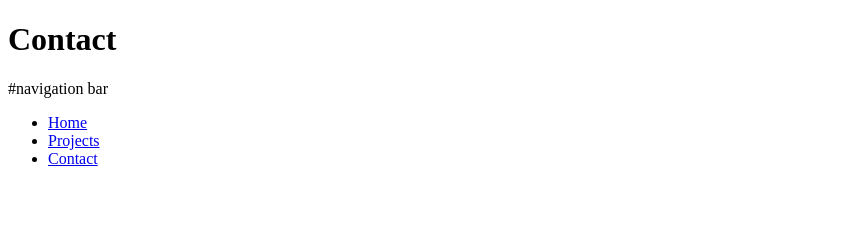
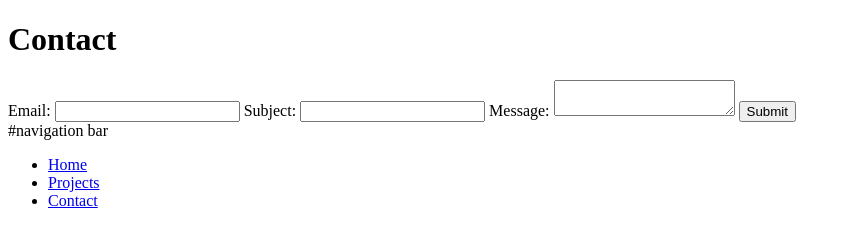
Before and after one commit to kgtam-byte/portfolio, a plain HTML site: page contact/index.html in a window 1280 px wide. Shown: the whole page, without its empty margins (0-851 px from the left). Drawn offline with Linux system fonts and the light colour scheme.

Commit message:
update contact page

```diff
--- a/contact/index.html
+++ b/contact/index.html
@@ -7,6 +7,27 @@
 </head>
 <body>
     <h1>Contact</h1>
+
+    <form action="mailto:kgtam@ucsd.edu" method="POST" enctype="text/plain">
+
+        <label>
+            Email:
+            <input name="email" type="email">
+        </label>
+
+        <label>
+            Subject:
+            <input name="subject" type="text">
+        </label>
+
+        <label>
+            Message:
+            <textarea name="body"></textarea>
+        </label>
+
+        <button>Submit</button>
+
+    </form>
 
     #navigation bar
     <nav>
```
